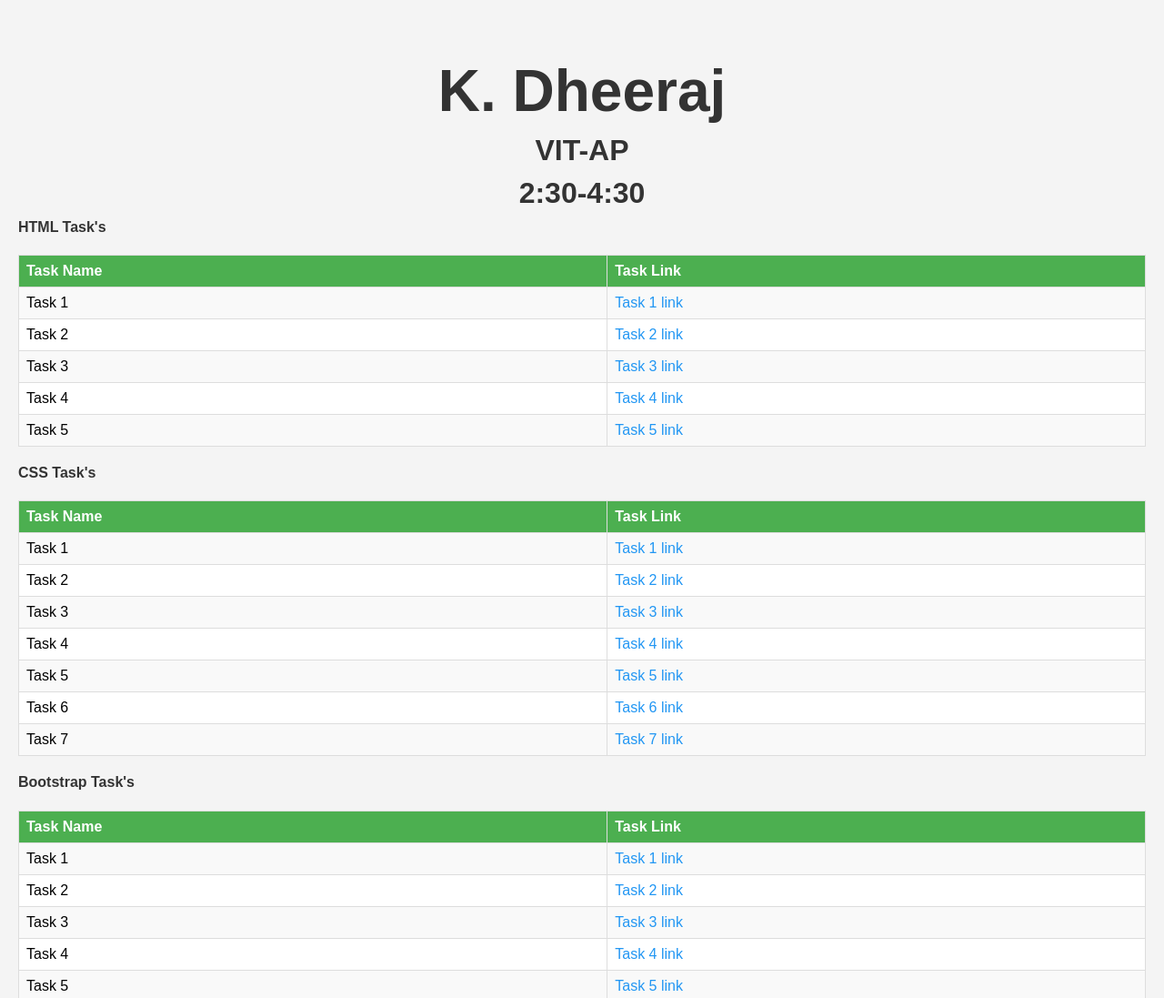
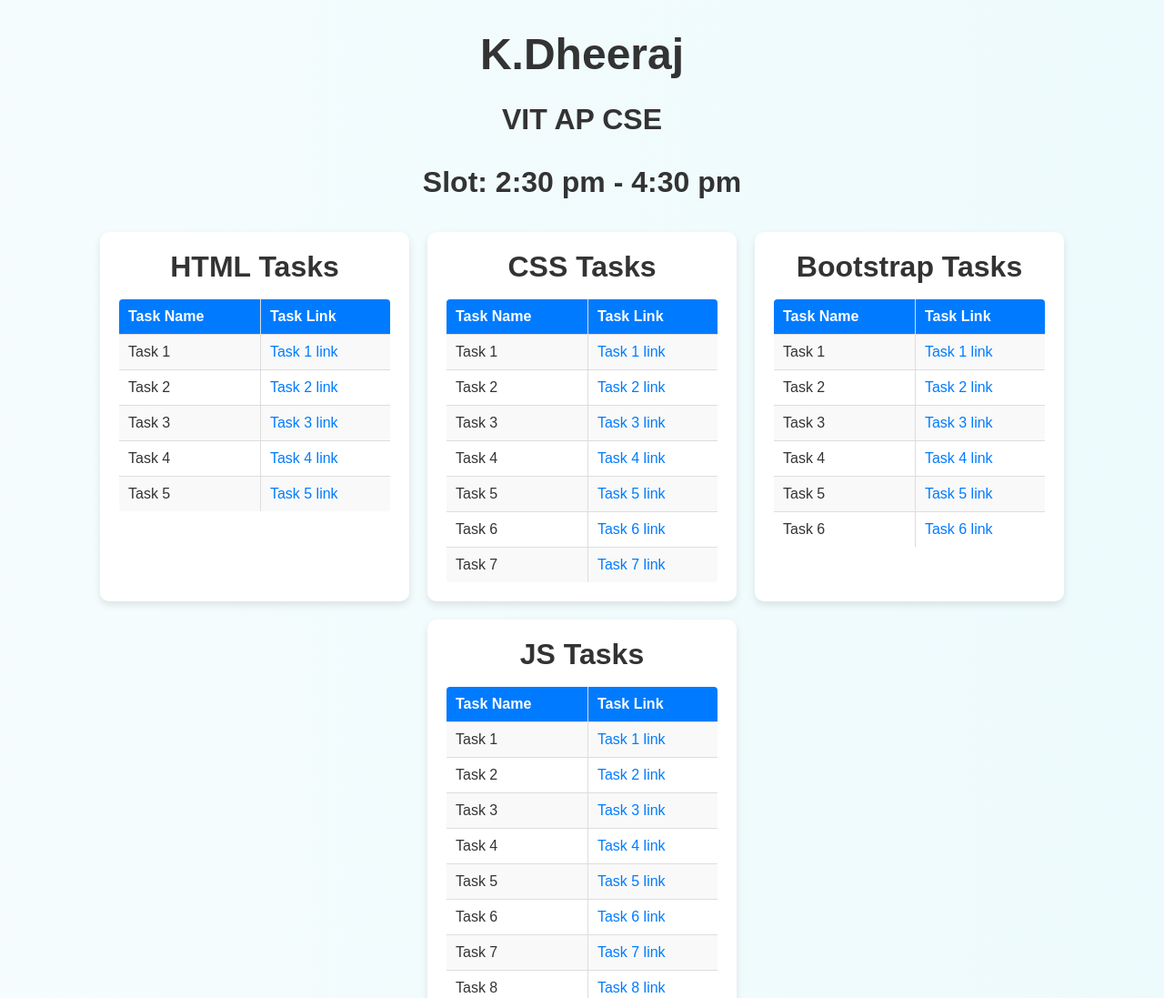
Before and after one commit to redmi11t/Mern-tasks, a plain HTML site: page index.html in a window 1280 px wide. Shown: the top 1097 px of the page at 91% size. Drawn offline with Linux system fonts and the light colour scheme.

Commit message:
Mern-Tasks

```diff
--- a/index.html
+++ b/index.html
@@ -1,67 +1,109 @@
 <!DOCTYPE html>
 <html lang="en">
   <head>
-    <meta charset="UTF-8">
-    <meta name="viewport" content="width=device-width, initial-scale=1.0">
-    <title>Dheeraj Task's</title>
+    <meta charset="UTF-8" />
+    <meta name="viewport" content="width=device-width, initial-scale=1.0" />
+    <title>Tasks</title>
     <style>
       body {
         font-family: Arial, sans-serif;
-            background-color: #f4f4f4;
         margin: 0;
-            padding: 20px;
-        }
-        h1, h3, h4, h5 {
+        padding: 0;
+        background: linear-gradient(270deg, #e0f7fa, #ffffff);
+        background-size: 400% 400%;
+        animation: gradientAnimation 3s ease infinite;
+        display: flex;
+        flex-direction: column;
+        align-items: center;
         color: #333;
       }
+      @keyframes gradientAnimation {
+        0% {
+          background-position: 0% 50%;
+        }
+        50% {
+          background-position: 100% 50%;
+        }
+        100% {
+          background-position: 0% 50%;
+        }
+      }
       h1 {
-            font-size: 4em;
-            margin-bottom: 10px;
-            text-align: center;
+        font-size: 3em;
+        margin-bottom: 0.2em;
       }
       h3 {
         font-size: 2em;
-            margin-bottom: 10px;
+        margin: 0.5em 0;
         text-align: center;
       }
-        h3, h4, h5 {
+      #tasks-container {
+        display: flex;
+        flex-wrap: wrap;
+        justify-content: center;
+        gap: 20px;
+        padding: 20px;
+        width: 100%;
+        box-sizing: border-box;
+      }
+      .task-section {
+        background-color: #fff;
+        border-radius: 10px;
+        box-shadow: 0 4px 8px rgba(0, 0, 0, 0.1);
+        padding: 20px;
+        width: 300px;
+        max-width: 90%;
+      }
+      .task-section h3 {
         margin-top: 0;
       }
       table {
         width: 100%;
         border-collapse: collapse;
-            margin-bottom: 20px;
-            background-color: #fff;
+        margin-top: 10px;
       }
-        th, td {
-            border: 1px solid #ddd;
-            padding: 8px;
+      th,
+      td {
+        padding: 10px;
         text-align: left;
       }
       th {
-            background-color: #4CAF50;
+        background-color: #007bff;
         color: white;
       }
       tr:nth-child(even) {
         background-color: #f9f9f9;
       }
-        tr:hover {
-            background-color: #f1f1f1;
-        }
       a {
-            color: #2196F3;
+        color: #007bff;
         text-decoration: none;
       }
       a:hover {
         text-decoration: underline;
       }
+      .task-section {
+        transition: transform 0.2s;
+      }
+      .task-section:hover {
+        transform: scale(1.05);
+      }
+      table {
+        border: 1px solid #ddd;
+        border-radius: 5px;
+        overflow: hidden;
+      }
+      th, td {
+        border: 1px solid #ddd;
+      }
     </style>
   </head>
   <body>
-    <h1>K. Dheeraj</h1>
-    <h3>VIT-AP</h3>
-    <h3>2:30-4:30</h3>
-    <h4>HTML Task's</h4>
+    <h1>K.Dheeraj</h1>
+    <h3>VIT AP CSE</h3>
+    <h3>Slot: 2:30 pm - 4:30 pm</h3>
+    <div id="tasks-container">
+      <div class="task-section" id="html-tasks">
+        <h3>HTML Tasks</h3>
         <table>
           <tr>
             <th>Task Name</th>
@@ -69,26 +111,38 @@
           </tr>
           <tr>
             <td>Task 1</td>
-            <td><a href="./tasks/htmltasks/table.html">Task 1 link</a></td>
+            <td>
+              <a href="./tasks/htmltasks/table.html">Task 1 link</a>
+            </td>
           </tr>
           <tr>
             <td>Task 2</td>
-            <td><a href="./tasks/htmltasks/nested_list.html">Task 2 link</a></td>
+            <td>
+              <a href="./tasks/htmltasks/nested_list.html">Task 2 link</a>
+            </td>
           </tr>
           <tr>
             <td>Task 3</td>
-            <td><a href="./tasks/htmltasks/links.html">Task 3 link</a></td>
+            <td>
+              <a href="./tasks/htmltasks/links.html">Task 3 link</a>
+            </td>
           </tr>
           <tr>
             <td>Task 4</td>
-            <td><a href="./tasks/htmltasks/tabel1.html">Task 4 link</a></td>
+            <td>
+              <a href="./tasks/htmltasks/tabel1.html">Task 4 link</a>
+            </td>
           </tr>
           <tr>
             <td>Task 5</td>
-            <td><a href="./tasks/htmltasks/tablerform.html">Task 5 link</a></td>
+            <td>
+              <a href="./tasks/htmltasks/tablerform.html">Task 5 link</a>
+            </td>
           </tr>
         </table>
-    <h4>CSS Task's</h4>
+      </div>
+      <div class="task-section" id="css-tasks">
+        <h3>CSS Tasks</h3>
         <table>
           <tr>
             <th>Task Name</th>
@@ -96,34 +150,51 @@
           </tr>
           <tr>
             <td>Task 1</td>
-            <td><a href="./tasks/css/csstask-1.html">Task 1 link</a></td>
+            <td>
+              <a href="./tasks/css/csstask-1.html">Task 1 link</a>
+            </td>
           </tr>
           <tr>
             <td>Task 2</td>
-            <td><a href="./tasks/css/csstask-2.html">Task 2 link</a></td>
+            <td>
+              <a href="./tasks/css/csstask-2.html">Task 2 link</a>
+            </td>
           </tr>
           <tr>
             <td>Task 3</td>
-            <td><a href="./tasks/css/csstask-3.html">Task 3 link</a></td>
+            <td>
+              <a href="./tasks/css/csstask-3.html">Task 3 link</a>
+            </td>
           </tr>
           <tr>
             <td>Task 4</td>
-            <td><a href="./tasks/css/csstask-4.html">Task 4 link</a></td>
+            <td>
+              <a href="./tasks/css/csstask-4.html">Task 4 link</a>
+            </td>
           </tr>
           <tr>
             <td>Task 5</td>
-            <td><a href="./tasks/css/csstask-5.html">Task 5 link</a></td>
+            <td>
+              <a href="./tasks/css/csstask-5.html">Task 5 link</a>
+            </td>
           </tr>
           <tr>
             <td>Task 6</td>
-            <td><a href="./tasks/css/csstask-6.html">Task 6 link</a></td>
+            <td>
+              <a href="./tasks/css/csstask-6.html">Task 6 link</a>
+            </td>
           </tr>
           <tr>
             <td>Task 7</td>
-            <td><a href="./tasks/css/csstask-7.html">Task 7 link</a></td>
+            <td>
+              <a href="./tasks/css/csstask-7.html">Task 7 link</a>
+            </td>
           </tr>
         </table>
-    <h4>Bootstrap Task's</h4>
+      </div>
+
+      <div class="task-section" id="bootstrap-tasks">
+        <h3>Bootstrap Tasks</h3>
         <table>
           <tr>
             <th>Task Name</th>
@@ -131,30 +202,44 @@
           </tr>
           <tr>
             <td>Task 1</td>
-            <td><a href="./tasks/Bootstrap/bstask-1.html">Task 1 link</a></td>
+            <td>
+              <a href="./tasks/Bootstrap/bstask-1.html">Task 1 link</a>
+            </td>
           </tr>
           <tr>
             <td>Task 2</td>
-            <td><a href="./tasks/Bootstrap/bstask-2.html">Task 2 link</a></td>
+            <td>
+              <a href="./tasks/Bootstrap/bstask-2.html">Task 2 link</a>
+            </td>
           </tr>
           <tr>
             <td>Task 3</td>
-            <td><a href="./tasks/Bootstrap/bstask-3.html">Task 3 link</a></td>
+            <td>
+              <a href="./tasks/Bootstrap/bstask-3.html">Task 3 link</a>
+            </td>
           </tr>
           <tr>
             <td>Task 4</td>
-            <td><a href="./tasks/Bootstrap/bstask-4.html">Task 4 link</a></td>
+            <td>
+              <a href="./tasks/Bootstrap/bstask-4.html">Task 4 link</a>
+            </td>
           </tr>
           <tr>
             <td>Task 5</td>
-            <td><a href="./tasks/Bootstrap/bstask-5.html">Task 5 link</a></td>
+            <td>
+              <a href="./tasks/Bootstrap/bstask-5.html">Task 5 link</a>
+            </td>
           </tr>
           <tr>
             <td>Task 6</td>
-            <td><a href="./tasks/Bootstrap/bstask-6.html">Task 6 link</a></td>
+            <td>
+              <a href="./tasks/Bootstrap/bstask-6.html">Task 6 link</a>
+            </td>
           </tr>
         </table>
-    <h4>Javascript Task's</h4>
+      </div>
+      <div class="task-section" id="js-tasks">
+        <h3>JS Tasks</h3>
         <table>
           <tr>
             <th>Task Name</th>
@@ -162,36 +247,54 @@
           </tr>
           <tr>
             <td>Task 1</td>
-            <td><a href="./tasks/JsTasks/jstask1.html">Task 1 link</a></td>
+            <td>
+              <a href="./tasks/JsTasks/jstask1.html">Task 1 link</a>
+            </td>
           </tr>
           <tr>
             <td>Task 2</td>
-            <td><a href="./tasks/JsTasks/jstask2.html">Task 2 link</a></td>
+            <td>
+              <a href="./tasks/JsTasks/jstask2.html">Task 2 link</a>
+            </td>
           </tr>
           <tr>
             <td>Task 3</td>
-            <td><a href="./tasks/JsTasks/jstask3.html">Task 3 link</a></td>
+            <td>
+              <a href="./tasks/JsTasks/jstask3.html">Task 3 link</a>
+            </td>
           </tr>
           <tr>
             <td>Task 4</td>
-            <td><a href="./tasks/JsTasks/jstask4.html">Task 4 link</a></td>
+            <td>
+              <a href="./tasks/JsTasks/jstask4.html">Task 4 link</a>
+            </td>
           </tr>
           <tr>
             <td>Task 5</td>
-            <td><a href="./tasks/JsTasks/jstask5.html">Task 5 link</a></td>
+            <td>
+              <a href="./tasks/JsTasks/jstask5.html">Task 5 link</a>
+            </td>
           </tr>
           <tr>
             <td>Task 6</td>
-            <td><a href="./tasks/JsTasks/jstask6.html">Task 6 link</a></td>
+            <td>
+              <a href="./tasks/JsTasks/jstask6.html">Task 6 link</a>
+            </td>
           </tr>
           <tr>
             <td>Task 7</td>
-            <td><a href="./tasks/JsTasks/jstask7.html">Task 7 link</a></td>
+            <td>
+              <a href="./tasks/JsTasks/jstask7.html">Task 7 link</a>
+            </td>
           </tr>
           <tr>
             <td>Task 8</td>
-            <td><a href="./tasks/JsTasks/jstask8.html">Task 8 link</a></td>
+            <td>
+              <a href="./tasks/JsTasks/jstask8.html">Task 8 link</a>
+            </td>
           </tr>
         </table>
+      </div>
+    </div>
   </body>
 </html>
```
Lines whose indentation alone changed are shown as unchanged.
